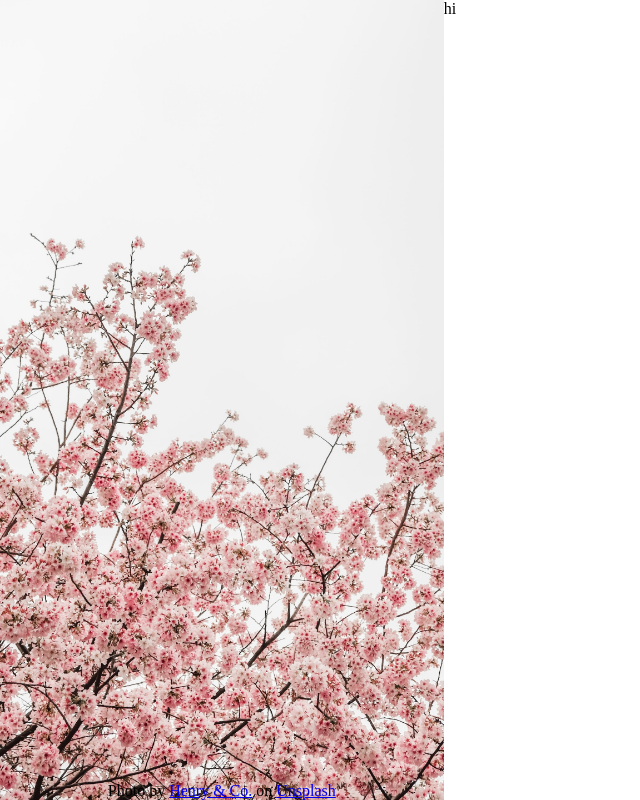
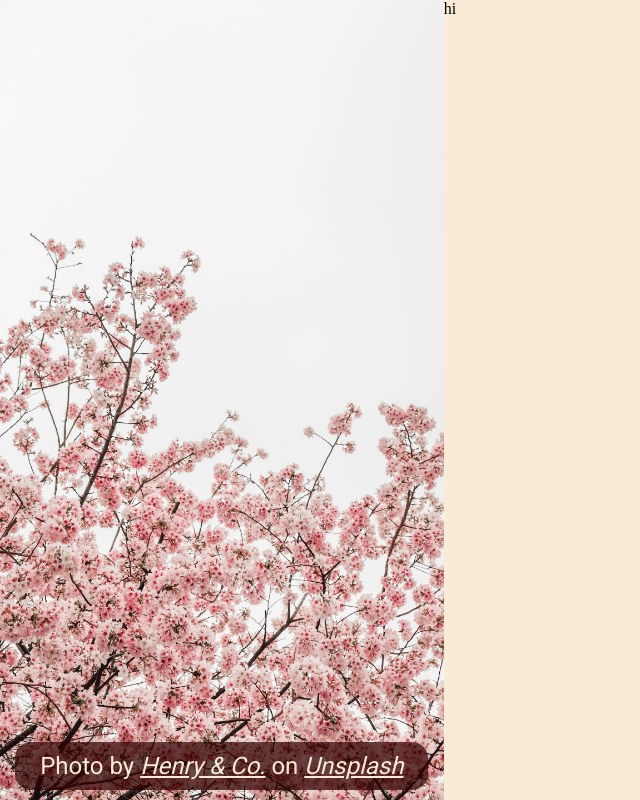
Before and after one commit to hart-venus/sign_up_form, a plain HTML site: page index.html in a window 1280 px wide. Shown: the whole page, without its empty margins (0-640 px from the left). Drawn offline with Linux system fonts and the light colour scheme.

Commit message:
Made a bit nicer background

```diff
--- a/style.css
+++ b/style.css
@@ -1,9 +1,15 @@
+@import url('https://fonts.googleapis.com/css2?family=Roboto&display=swap');
+
 html, body {
   margin: 0;
   padding: 0;
 }
-
+a {
+  color: antiquewhite;
+  font-style: italic;
+}
 body {
+  background-color: antiquewhite;
   display: flex;
 }
 
@@ -14,4 +20,16 @@ body {
   justify-content: center;
   flex: 0.35;
   background-image: url("photo.jpg"); background-size: cover; background-repeat:no-repeat;
+  opacity: 1;
 }
+
+
+#credit {
+  font-size: 24px;
+  background-color: rgba(48, 0, 0, 0.705);
+  margin: 10px;
+  font-family: 'Roboto', sans-serif;
+  border-radius: 16px;
+  color: antiquewhite;
+  padding: 10px 25px;
+}
```
